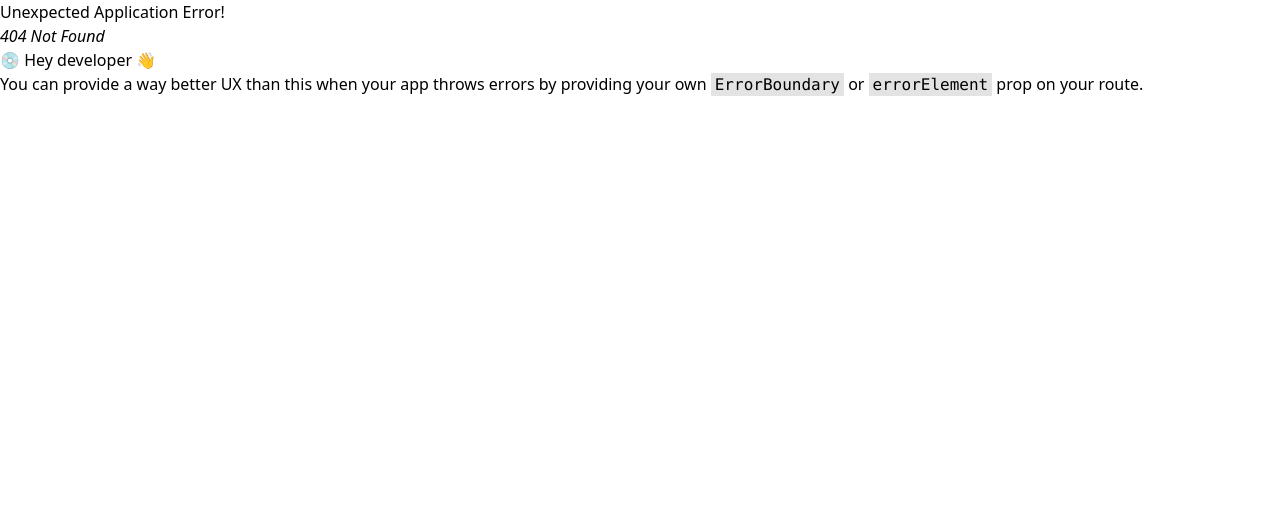
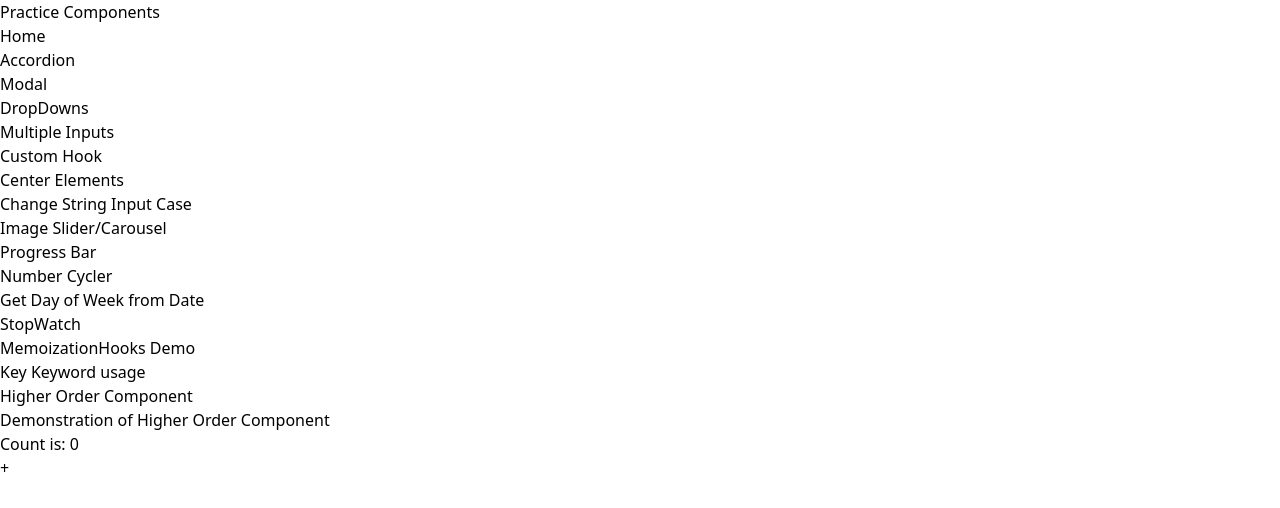
Before and after one commit to harrysingh1999/reactPractice, a React (Vite) app: page /HOC-Example in a window 1280 px wide. Before the commit this address had no page. Shown: the top 508 px of the page. Built offline with nearby package versions, Linux system fonts and the light colour scheme.

Commit message:
added HOC Component

```diff
--- /dev/null
+++ b/src/Components/HOC/HOCCounter.jsx
@@ -0,0 +1,13 @@
+import withCounter from "./withCounter";
+
+function HOCCounter({ count, incrementCount }) {
+  return (
+    <div className="flex flex-col justify-center items-center">
+      <h1 className="text-3xl font-semibold mb-6"> Demonstration of Higher Order Component </h1>
+      <p>Count is: {count}</p>
+      <button onClick={incrementCount}> + </button>
+    </div>
+  );
+}
+
+export default withCounter(HOCCounter);
--- /dev/null
+++ b/src/Components/HOC/withCounter.jsx
@@ -0,0 +1,13 @@
+import { useState } from "react";
+
+export default function withCounter(WrappedComponent) {
+  return function EnhancedComponent() {
+    const [count, incrementCount] = useState(0);
+    return (
+      <WrappedComponent
+        count={count}
+        incrementCount={() => incrementCount((prevCount) => prevCount + 1)}
+      />
+    );
+  };
+}
--- a/src/Components/Home.jsx
+++ b/src/Components/Home.jsx
@@ -53,6 +53,9 @@ export default function Home() {
         <NavLink to="/SwitchPlayer">
           <p>Key Keyword usage</p>
         </NavLink>
+        <NavLink to="/HOC-Example">
+          <p>Higher Order Component</p>
+        </NavLink>
       </div>
     </div>
   );
--- a/src/Components/ImageSlider.jsx
+++ b/src/Components/ImageSlider.jsx
@@ -1,4 +1,4 @@
-import React, { useState } from "react";
+import  { useState } from "react";
 import { images } from "../Constants/Constants";
 
 export default function ImageSlider() {
--- a/src/Components/PlayerScores/SwitchPlayer.jsx
+++ b/src/Components/PlayerScores/SwitchPlayer.jsx
@@ -1,4 +1,4 @@
-import React, { useState } from "react";
+import  { useState } from "react";
 import PlayerScore from "./PlayerScore";
 
 export default function SwitchPlayer() {
--- a/src/main.jsx
+++ b/src/main.jsx
@@ -21,6 +21,7 @@ import DayOfWeek from "./Components/DayofWeek.jsx";
 import StopWatch from "./Components/StopWatch.jsx";
 import MemoizationHooksDemo from "./Components/OptimizationHooks/MemoizationHooksDemo.jsx";
 import SwitchPlayer from "./Components/PlayerScores/SwitchPlayer.jsx";
+import HOCCounter from "./Components/HOC/HOCCounter.jsx";
 
 const InputCaseChange = lazy(() => import("./Components/InputCaseChange.jsx"));
 
@@ -46,6 +47,7 @@ const router = createBrowserRouter(
         element={<NumberCycler numbers={numbers} />}
       />
       <Route path="/DayOfWeek" element={<DayOfWeek date="2024-08-24" />} />
+      <Route path="/HOC-Example" element={<HOCCounter />} />
     </Route>
   )
 );
```
